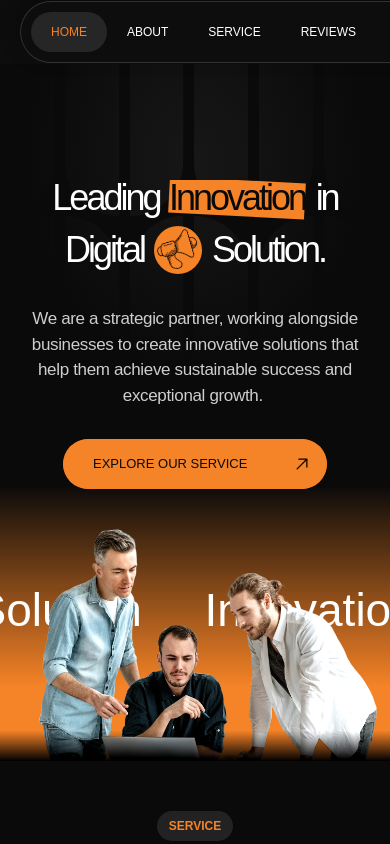
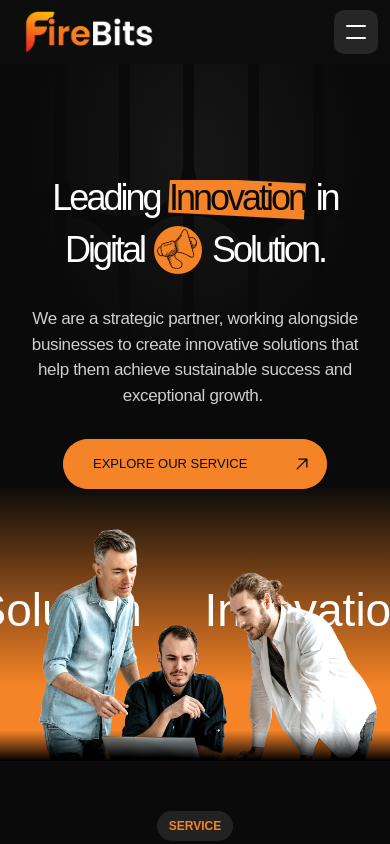
Before and after one commit to hungvannguyen/Fire-Bits, a React (Vite) app: page / in a window 390 px wide. Shown: the top 844 px of the page. Built offline with nearby package versions, Linux system fonts and the light colour scheme; a web font is replaced by a local one.

Commit message:
refactor header navigation styles for improved responsiveness and hover effects

```diff
--- a/src/css/header.css
+++ b/src/css/header.css
@@ -13,44 +13,43 @@
     }
   }
 
-  ._nav{
-    @apply border border-whiteo15 rounded-full bg-black flex flex-none items-center flex-nowrap h-min h-min justify-end overflow-hidden p-[10px] relative w-min;
+  ._nav {
+    @apply relative hidden h-min w-min flex-none flex-nowrap items-center justify-end overflow-hidden rounded-full border border-whiteo15 bg-black p-[10px] lg:flex;
     backdrop-filter: blur(5px);
     box-shadow: rgba(0, 0, 0, 0.32) 0px -9px 22px 0px;
 
-    ._linkContainer{
-      @apply flex-none h-[40px] relative w-auto;
+    ._linkContainer {
+      @apply relative h-[40px] w-auto flex-none;
 
-      ._link{
-        @apply h-full rounded-full flex items-center cursor-pointer flex-nowrap gap-[10px] justify-center overflow-hidden px-[20px] relative w-min no-underline transition-all duration-500 ease-in-out uppercase;
+      ._link {
+        @apply relative flex h-full w-min cursor-pointer flex-nowrap items-center justify-center gap-[10px] overflow-hidden rounded-full px-[20px] uppercase no-underline transition-all duration-500 ease-in-out;
 
         .overlay {
-          @apply bg-whiteo30 flex-none left-[-17%%] overflow-visible absolute top-[-84%] w-[111px] z-0 rounded-full transform;
+          @apply absolute top-[-84%] left-[-17%%] z-0 w-[111px] flex-none transform overflow-visible rounded-full bg-whiteo30;
           aspect-ratio: 1/1;
           height: var(--aspect-retro, 111px);
         }
 
+        ._text {
+          @apply relative h-auto w-auto flex-none justify-start whitespace-pre;
 
-        ._text{
-          @apply justify-start flex-none h-auto relative whitespace-pre w-auto;
-
-          p{
+          p {
             @apply text-white;
           }
         }
       }
 
-      ._link.active{
+      ._link.active {
         @apply rounded-full bg-whiteo10;
 
-        p{
+        p {
           @apply text-lightTone;
         }
       }
     }
-    ._linkContainer:hover{
 
-      ._link{
+    ._linkContainer:hover {
+      ._link {
         @apply scale-90 transition-transform duration-500 ease-in-out;
       }
     }
```
